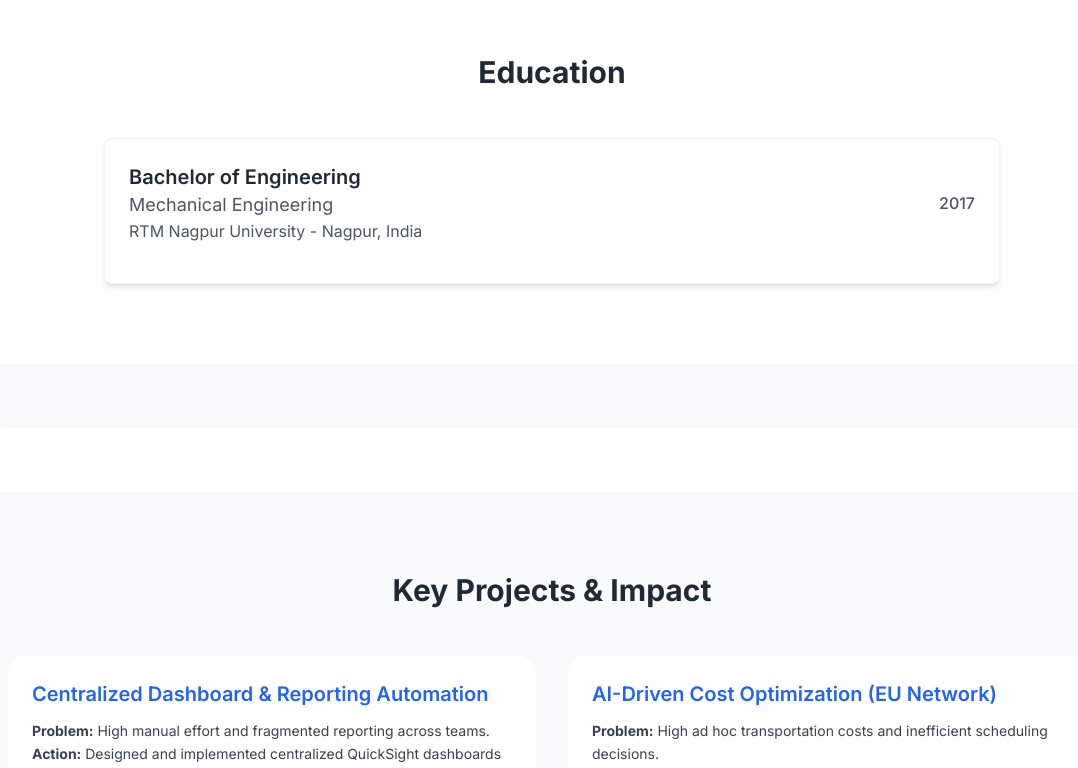
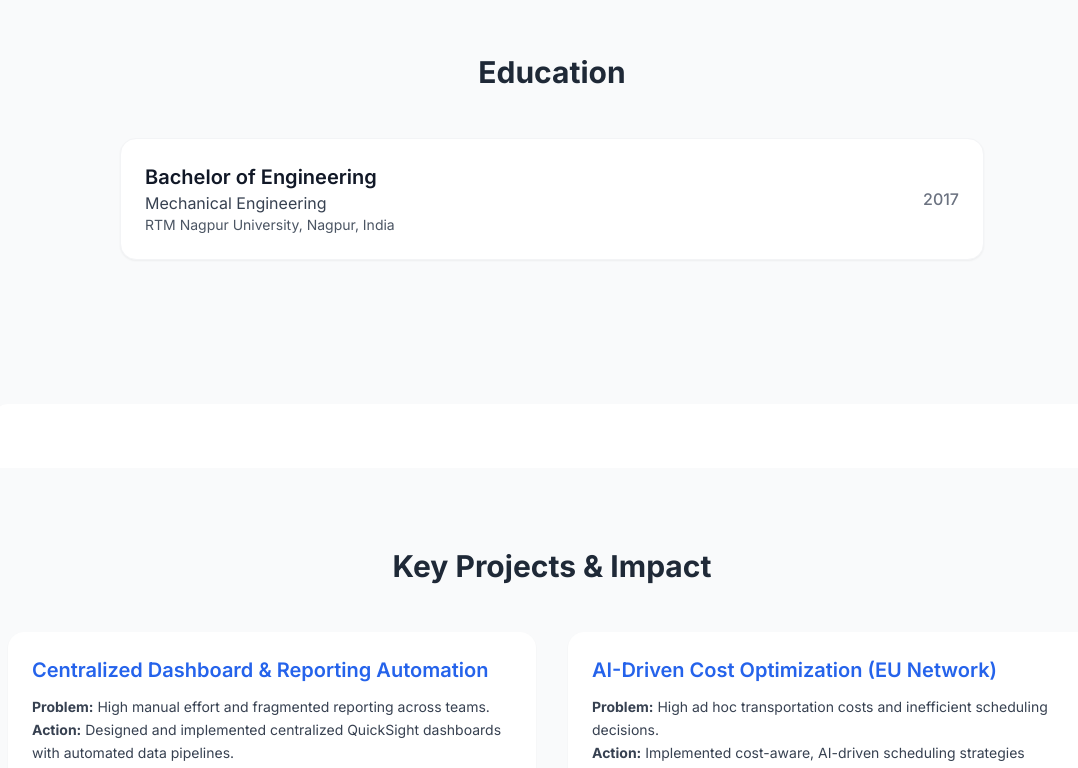
Before and after one commit to DA2793/divyansh-portfolio, a React (Vite) app: page / in a window 1280 px wide. Shown: the part 4036-4804 px from the top of the page, without its empty margins (88-1166 px from the left). Built offline with nearby package versions, Linux system fonts and the light colour scheme.

Commit message:
Update Education.jsx

```diff
--- a/src/components/Education/Education.jsx
+++ b/src/components/Education/Education.jsx
@@ -1,22 +1,40 @@
 const Education = () => {
   return (
-    <section id="education" className="py-20 bg-white">
-      <div className="container mx-auto px-4">
-        <h2 className="text-3xl font-bold text-center mb-12">Education</h2>
-        <div className="max-w-4xl mx-auto">
-          <div className="bg-white p-6 rounded-lg shadow-md border border-gray-100">
-            <div className="flex flex-col md:flex-row justify-between items-start md:items-center mb-4">
-              <div>
-                <h3 className="text-xl font-semibold text-gray-800">Bachelor of Engineering</h3>
-                <p className="text-lg text-gray-600">Mechanical Engineering</p>
-                <p className="text-gray-600">RTM Nagpur University - Nagpur, India</p>
-              </div>
-              <div className="mt-2 md:mt-0">
-                <span className="text-gray-600 font-medium">2017</span>
-              </div>
+    <section id="education" className="py-20">
+      <div className="max-w-4xl mx-auto px-4">
+
+        <h2 className="text-3xl font-bold text-center mb-12">
+          Education
+        </h2>
+
+        <div className="bg-white p-6 rounded-2xl shadow-sm hover:shadow-md transition border border-gray-100">
+
+          <div className="flex flex-col md:flex-row md:justify-between md:items-center">
+
+            <div>
+              <h3 className="text-xl font-semibold text-gray-900">
+                Bachelor of Engineering
+              </h3>
+
+              <p className="text-gray-700">
+                Mechanical Engineering
+              </p>
+
+              <p className="text-gray-600 text-sm">
+                RTM Nagpur University, Nagpur, India
+              </p>
             </div>
+
+            <div className="mt-3 md:mt-0">
+              <span className="text-gray-500 font-medium">
+                2017
+              </span>
+            </div>
+
           </div>
+
         </div>
+
       </div>
     </section>
   );
```
